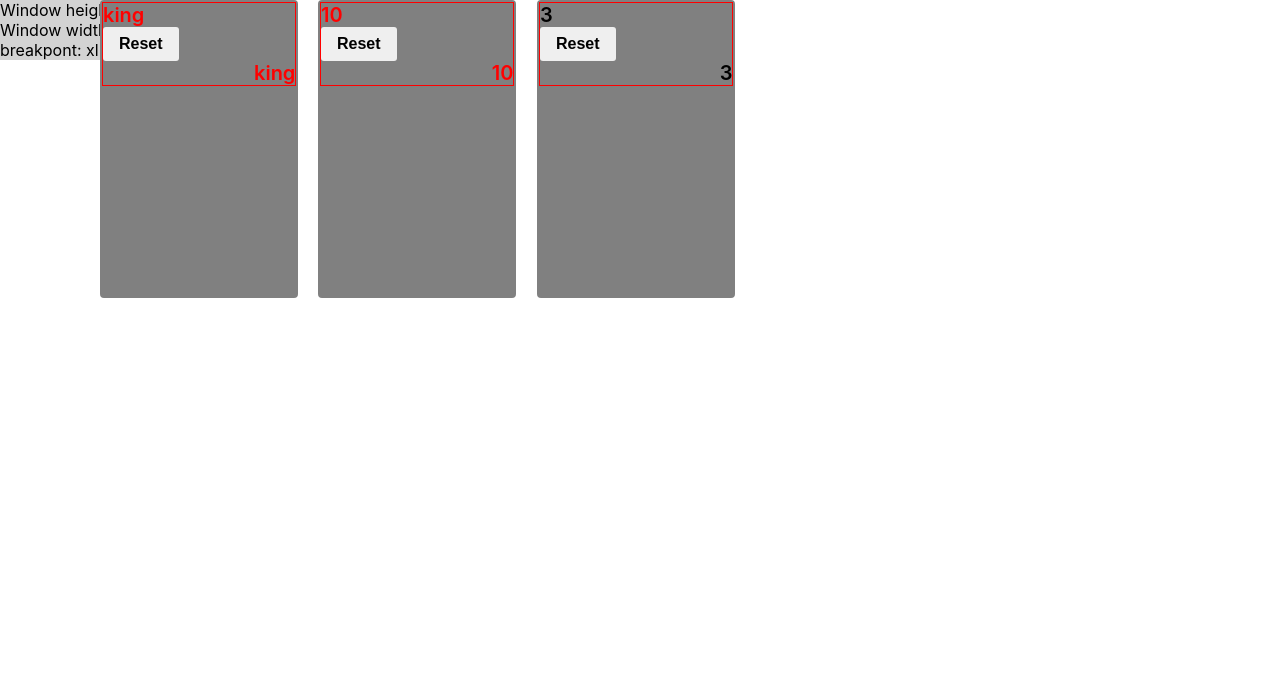
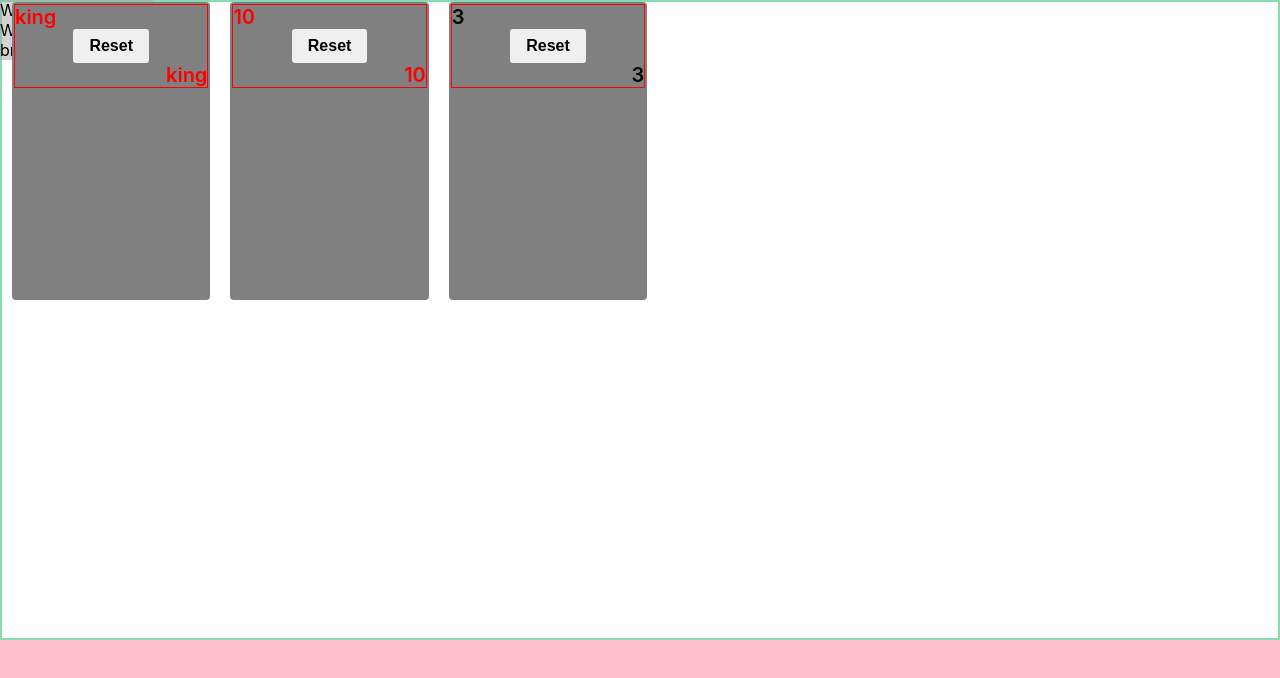
Before and after one commit to Nickheythatsme/cards, a React app in the folder front-end/: page / in a window 1280 px wide. Shown: the top 678 px of the page. Built offline with nearby package versions, Linux system fonts and the light colour scheme; the HTML template or start-up script is replaced by a standard one.

Commit message:
saving work

```diff
--- a/front-end/src/App.tsx
+++ b/front-end/src/App.tsx
@@ -9,6 +9,7 @@ const App: React.FC = () => {
     <Theming>
       <DevPanel/>
       <GameBoard title={'test game'}/>
+      <div style={{height: '200px', width: '100%', backgroundColor: 'pink', zIndex: 1005}}/>
     </Theming>
   );
 }
--- a/front-end/src/components/Draggable/Draggable.tsx
+++ b/front-end/src/components/Draggable/Draggable.tsx
@@ -26,7 +26,7 @@ export interface DraggablePropTypes extends React.PropsWithChildren<any> {
     onPointerMove?: (event: any) => void,
     children: (styles?: {
         transition?: string,
-        position?: "fixed",
+        position?: "fixed" | "relative",
         left: number,
         top: number
     }) => React.ReactNode
@@ -56,9 +56,15 @@ export default class Draggable extends React.Component<DraggablePropTypes, State
 
     componentDidMount() {
         if (this.objRef) {
+            /*
             let position = {
                 pageX: (this.objRef as any).current.offsetLeft,
                 pageY: (this.objRef as any).current.offsetTop
+            }
+            */
+            let position = {
+                pageX: 0,
+                pageY: 0,
             }
             this.setState({
                 position: position,
@@ -104,8 +110,8 @@ export default class Draggable extends React.Component<DraggablePropTypes, State
     formatPosition() {
         if (this.state.originalPosition) {
             return {
+                position: "relative" as const,
                 transition: this.state.isTransitioning ? `all ${TRANSITION_DURATION}ms ease-in-out` : undefined,
-                position: "fixed" as const,
                 left: this.state.position.pageX,
                 top: this.state.position.pageY,
             }
@@ -119,10 +125,9 @@ export default class Draggable extends React.Component<DraggablePropTypes, State
                 {...this.props}
                 onPointerMove={this.handleMovement}
                 onPointerUp={this.handleDrop}
+                childRef={this.objRef}
             >
-                <div ref={this.objRef}>
-                    {this.props.children(this.formatPosition())}
-                </div>
+                {this.props.children(this.formatPosition())}
             </PointerTrack>
         )
     }
--- a/front-end/src/components/Draggable/PointerTrack.tsx
+++ b/front-end/src/components/Draggable/PointerTrack.tsx
@@ -29,6 +29,7 @@ export default class PonterTrack extends React.Component<PointerTrackPropType> {
         this.onPointerUpHandler = this.onPointerUpHandler.bind(this);
         this.onPointerMoveHandler = this.onPointerMoveHandler.bind(this);
         this.onTouchMoveHandler = this.onTouchMoveHandler.bind(this);
+        this.onTouchEndHandler = this.onTouchEndHandler.bind(this);
     }
 
     calculateMovement(pageX: number, pageY: number) {
@@ -41,12 +42,13 @@ export default class PonterTrack extends React.Component<PointerTrackPropType> {
     }
 
     onTouchMoveHandler(event: TouchEvent) {
-        if (event.touches.length > 0) {
-            this.calculateMovement(event.touches.item(0)!.pageX, event.touches.item(0)!.pageY);
-        }
+        this.calculateMovement(event.touches.item(0)!.pageX, event.touches.item(0)!.pageY);
     }
 
     onTouchEndHandler(event: TouchEvent) {
+        if (this.props.onPointerUp) {
+            this.props.onPointerUp(event)
+        }
         window.removeEventListener('touchmove', this.onTouchMoveHandler);
         window.removeEventListener('touchend', this.onTouchEndHandler);
     }
@@ -85,6 +87,7 @@ export default class PonterTrack extends React.Component<PointerTrackPropType> {
         return (
             <div
                 onPointerDown={this.onPointerDownHandler}
+                ref={this.props.childRef}
             >
                 {this.props.children}
             </div>
--- a/front-end/src/components/GameBoard/GameBoard.scss
+++ b/front-end/src/components/GameBoard/GameBoard.scss
@@ -2,5 +2,7 @@
 
 .game-board {
     border: 2px solid;
-    border-color: $secondary
+    border-color: $secondary;
+    height: 80vh;
+    width: 100%;
 }
--- a/front-end/src/components/GameCard/GameCard.scss
+++ b/front-end/src/components/GameCard/GameCard.scss
@@ -1,7 +1,6 @@
 @import '../../App.scss';
 
 .game-card {
-    position: initial;
     margin: {
         left: 10px;
         right: 10px;
@@ -9,7 +8,7 @@
     background-color: $background-secondary;
     border: solid $background-secondary 2px;
     border-radius: 0.25rem;
-    z-index: auto;
+    z-index: 1;
     font-weight: 600;
     font-size: 1.25em;
     &:hover {
@@ -17,7 +16,6 @@
     }
     &.selected {
         border: solid black 2px;
-        z-index: 100;
     }
     &.hearts {
         color: red;
@@ -28,18 +26,9 @@
     &.spades {
         color: black;
     }
-
     &.clubs {
         color: black;
     }
-}
-
-.game-card .spades {
-    color: black;
-}
-
-.game-card .clubs {
-    color: black;
 }
 
 @include media-breakpoint-up("xs") {
--- a/front-end/src/components/GameCard/GameCard.tsx
+++ b/front-end/src/components/GameCard/GameCard.tsx
@@ -39,9 +39,7 @@ export default class GameCard extends React.Component<GameCardPropTypes> {
                     <div onClick={this.toggleSelected} style={styles} className={className}>
                         <Col>
                             <div className={'mr-auto'}>{this.props.value}</div>
-                            <Row>
-                                <Button onClick={() => {(this.draggableRef as any).current.resetPosition()}}>Reset</Button>
-                            </Row>
+                            <Button onClick={() => {(this.draggableRef as any).current.resetPosition()}}>Reset</Button>
                             <div className={'ml-auto'}>{this.props.value}</div>
                         </Col>
                     </div>
--- a/front-end/src/components/Layout/Container.tsx
+++ b/front-end/src/components/Layout/Container.tsx
@@ -2,8 +2,9 @@ import React from 'react';
 import './Layout.scss';
 
 export default function Container(props: any) {
+    let className = `${props.fluid ? 'container fluid' : 'container'} ${props.className || ''}`;
     return (
-        <div className={props.fluid ? 'container fluid' : 'container'}>
+        <div className={className}>
             {props.children}
         </div>
     );
```
